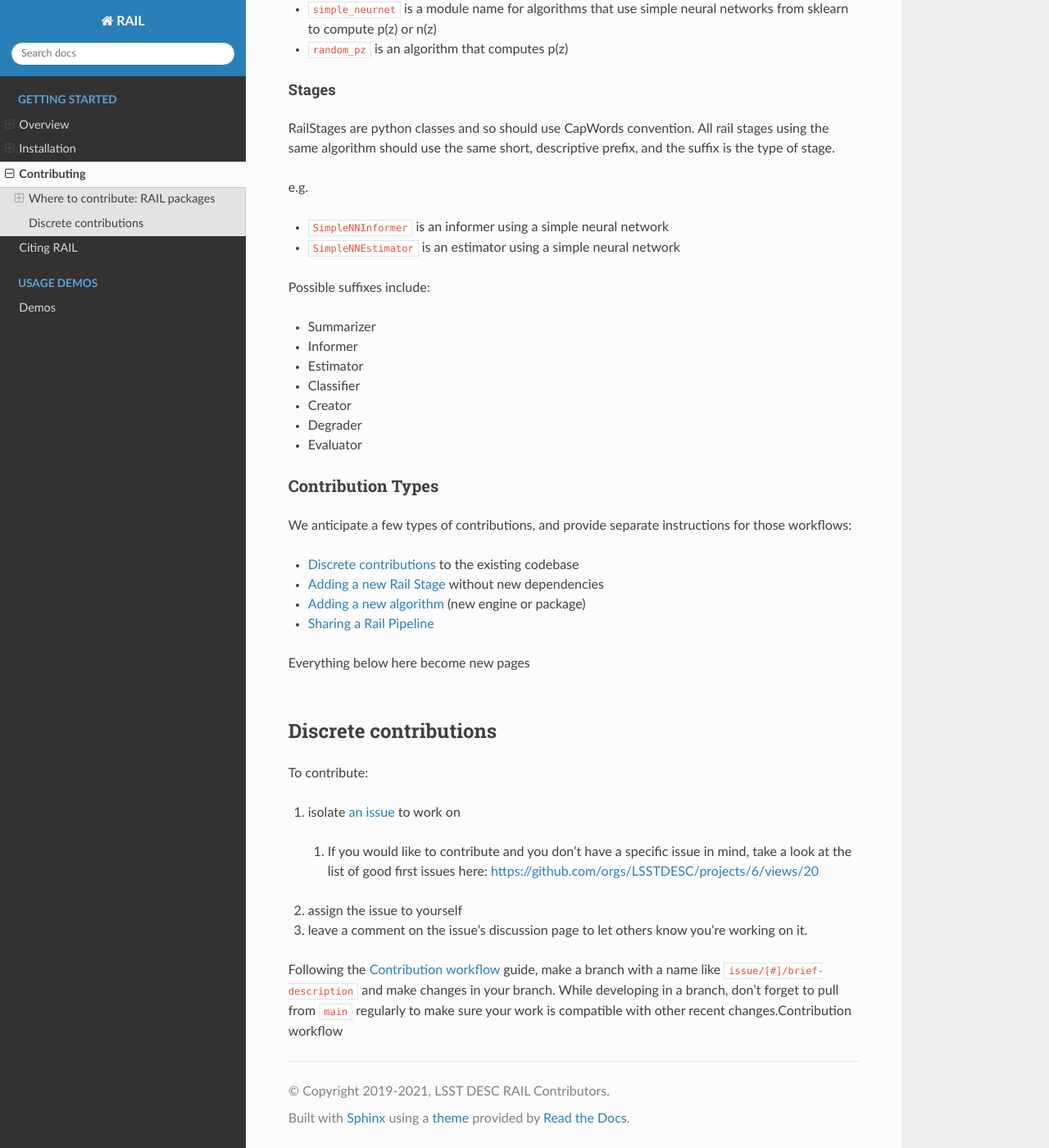
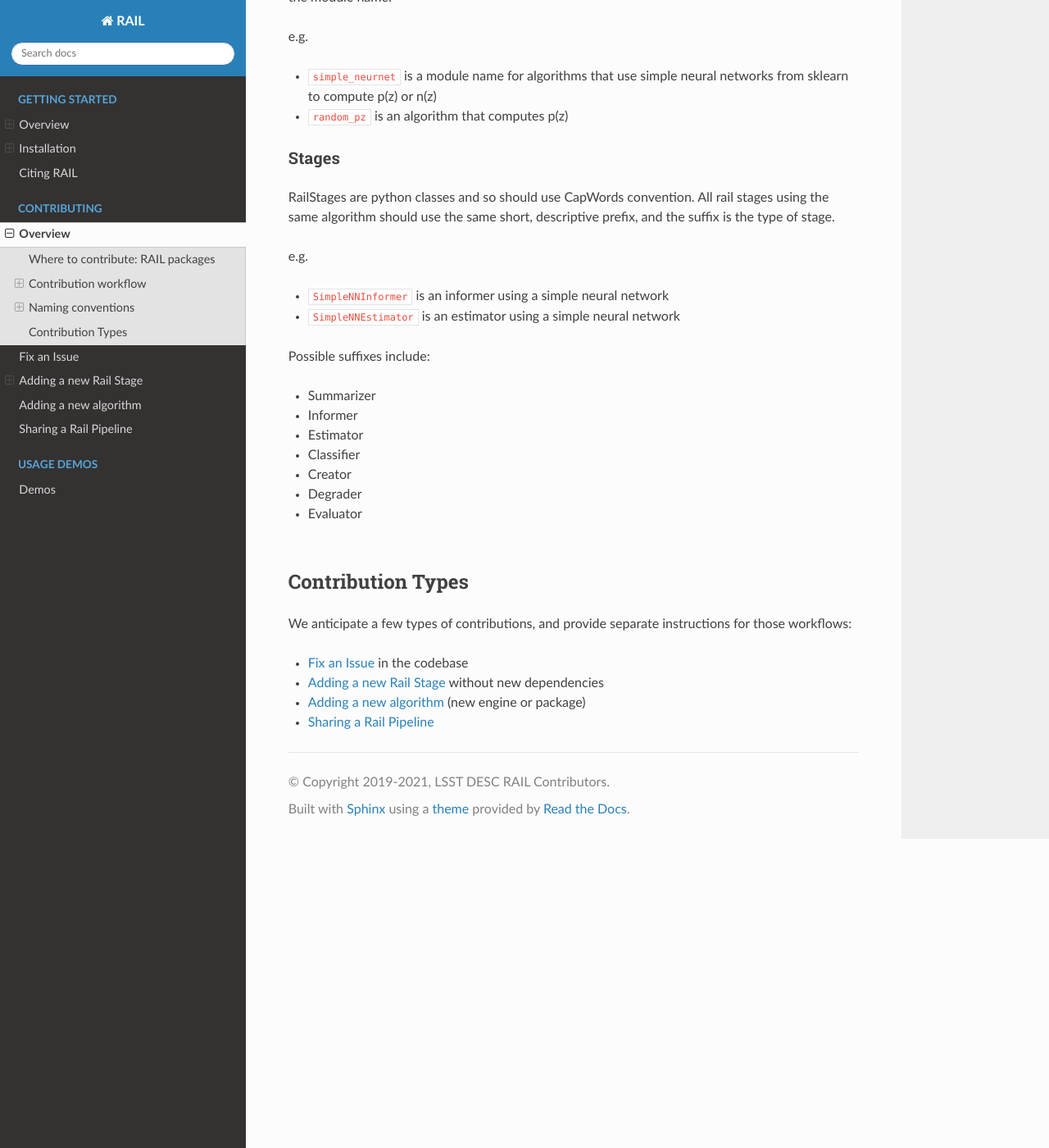
Before and after one commit to LSSTDESC/rail, a Sphinx documentation site: the page built from docs/source/contributing.rst, in a window 1280 px wide and 1400 px high, scrolled down 2757 px. Shown: the whole window at 82% size. Built offline with Sphinx 7.4.7 and the Read the Docs theme 2.0.0, drawn with Linux system fonts in a browser that asks for light colours; pages that are not in the unit, such as notebooks, are missing from menus; the version number could not be read and is left out; some of the changed text lies outside the part shown.

Commit message:
Moved "Contributing" to a new section in the TOC tree. Created new "fix_an_issue" page. Cleaned up the bulleting in several other pages.

```diff
--- a/docs/source/contributing.rst
+++ b/docs/source/contributing.rst
@@ -1,5 +1,5 @@
 ************
-Contributing
+Overview
 ************
 
 RAIL is a constellation of multiple packages developed publicly on GitHub and
@@ -47,13 +47,13 @@ In all cases, begin by following the developer installation instructions
 
 
 Contribution workflow
----------------------
+=====================
 
 The ``rail`` and ``rail_<xxx>`` repositories use an issue-branch-review workflow,
 similar to the standard `GitHub Flow <https://docs.github.com/en/get-started/quickstart/github-flow>`_.
 
 Issue
-.....
+-----
 
 When you identify something that should be done, `make an issue <https://github.com/LSSTDESC/rail/issues/new>`_
 for it -- the admins can move it to the appropriate repository if necessary, but
@@ -62,7 +62,7 @@ do make the issue in that repository.
 
 
 Branch
-......
+------
 
 See :ref:`Developer Installation` for installation instructions.
 
@@ -85,7 +85,7 @@ topic, or one of the core maintainers of rail.
 
 
 Merge
-.....
+-----
 
 Once the changes in your PR have been approved, these are your next steps:
 
@@ -94,7 +94,7 @@ Once the changes in your PR have been approved, these are your next steps:
 3. delete your branch using the button on the merged pull request.
 
 Reviewing a PR
-..............
+--------------
 
 To review a pull request, it's a good idea to start by pulling the changes and
 running the unit tests locally. If the continuous integration tests have run
@@ -113,13 +113,13 @@ such as adding a one-line comment before a clever block of code or including a
 demonstration of new functionality in the example notebooks.
 
 Naming conventions
-------------------
+==================
 
 We follow the `pep8 <https://peps.python.org/pep-0008/#descriptive-naming-styles>`_
 recommendations for naming new modules and ``RailStage`` classes within them.
 
 Modules
-.......
+-------
 
 Modules should use all lowercase, with underscores where it aids the readability
 of the module name. If the module performs only one of p(z) or n(z) calculations,
@@ -132,7 +132,7 @@ e.g.
 
 
 Stages
-......
+------
 
 RailStages are python classes and so should use CapWords convention. All rail
 stages using the same algorithm should use the same short, descriptive prefix,
@@ -155,34 +155,12 @@ Possible suffixes include:
 
 
 Contribution Types
-------------------
+==================
 
 We anticipate a few types of contributions, and provide separate instructions
 for those workflows:
 
-* :ref:`Discrete Contributions` to the existing codebase
+* :ref:`Fix an Issue` in the codebase
 * :ref:`Adding a new Rail Stage` without new dependencies
 * :ref:`Adding a new algorithm` (new engine or package)
 * :ref:`Sharing a Rail Pipeline`
-
-
-Everything below here become new pages
-
-Discrete contributions
-======================
-
-To contribute:
-
-1. isolate `an issue <https://github.com/LSSTDESC/rail/issues>`_ to work on
-
-  1. If you would like to contribute and you don't have a specific issue in mind,
-     take a look at the list of good first issues here: https://github.com/orgs/LSSTDESC/projects/6/views/20
-
-2. assign the issue to yourself
-
-3. leave a comment on the issue's discussion page to let others know you're working on it.
-
-Following the :ref:`Contribution workflow` guide, make a branch with a name like
-``issue/[#]/brief-description`` and make changes in your branch.
-While developing in a branch, don't forget to pull from ``main`` regularly to
-make sure your work is compatible with other recent changes.Contribution workflow
--- a/docs/source/new_algorithm.rst
+++ b/docs/source/new_algorithm.rst
@@ -7,7 +7,7 @@ To add new functionality that adds a new dependency, you should create a new pac
 will access through RAIL's common API.
 
 Create a new github repository using the
-`RAIL-project-template<https://github.com/LSSTDESC/RAIL-project-template>`_.
+`RAIL-project-template <https://github.com/LSSTDESC/RAIL-project-template>`_.
 This template makes use of ``copier`` to create a new repository that will use the ``rail`` namespace.
 The README for that project contains a few more steps you should take on your
 repository to include the same best practices across all rail packages.
@@ -17,7 +17,7 @@ Wrap your algorithm in rail stages, using the documentation in :ref:`Adding a ne
 Once you have created a new package that is released through pypi
 (don't worry - this packaging is included in the template), you should create a PR against the ``rail``
 package to add your package as a dependency. Include your new package name in
-`the rail packages config<https://github.com/LSSTDESC/rail/blob/main/rail_packages.yml>`_.
+`the rail packages config <https://github.com/LSSTDESC/rail/blob/main/rail_packages.yml>`_.
 
 
 TODO: add demo then continue to adding a new rail stage section above
```
Also changed, not shown: docs/index.rst (+9 -1 lines), docs/source/fix_an_issue.rst (added, +23 -0 lines), docs/source/new_rail_stage.rst (+13 -13 lines), docs/source/sharing_pipeline.rst (+13 -13 lines).
